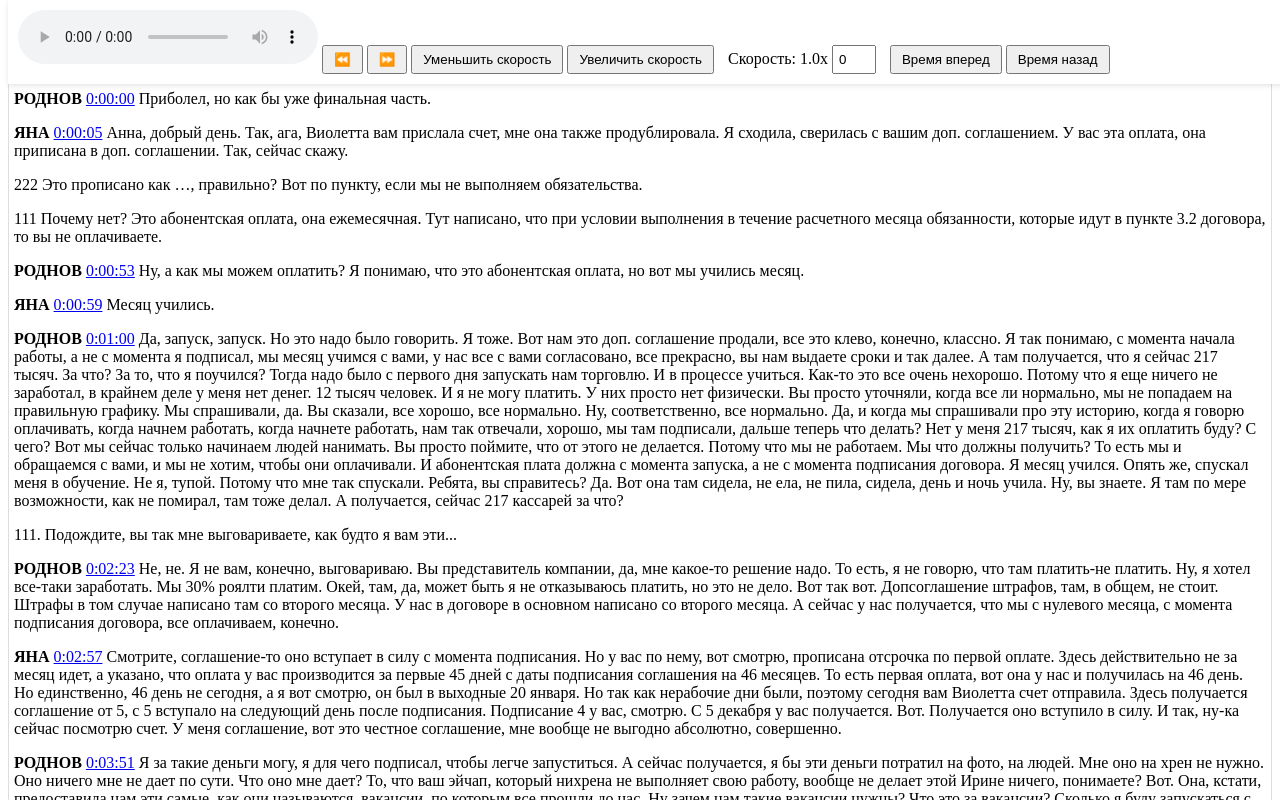
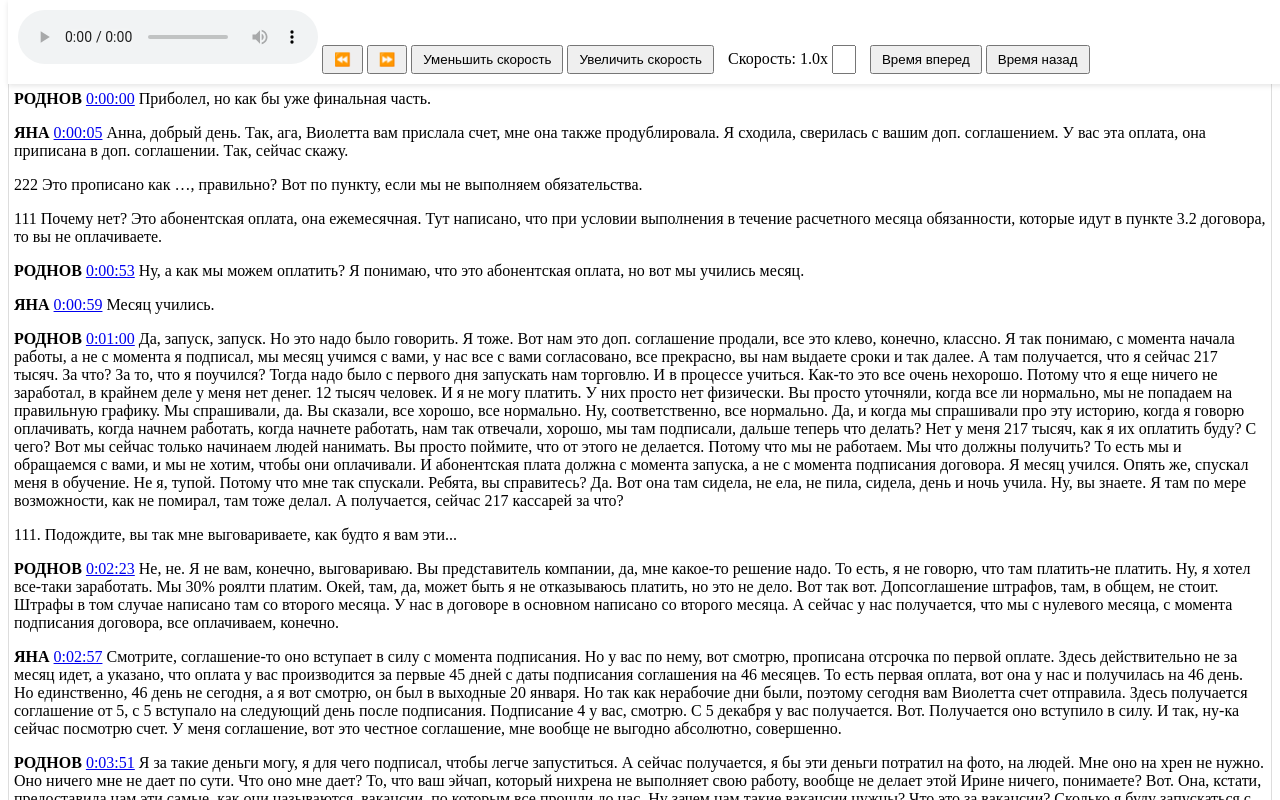
Before and after one commit to IgorGeraskin22/transribe, a plain HTML site: page index.html in a window 1280 px wide. Shown: the top 800 px of the page. Drawn offline with Linux system fonts and the light colour scheme.

Commit message:
Update index.html

```diff
--- a/index.html
+++ b/index.html
@@ -30,7 +30,7 @@
         }
 
         #offsetInput {
-            width: 30px; /* Новый стиль для поля ввода */
+            width: 10px; /* Новый стиль для поля ввода */
             padding: 5px; /* Добавление внутреннего отступа */
             margin-right: 10px; /* Добавление правого внешнего отступа */
         }
```
